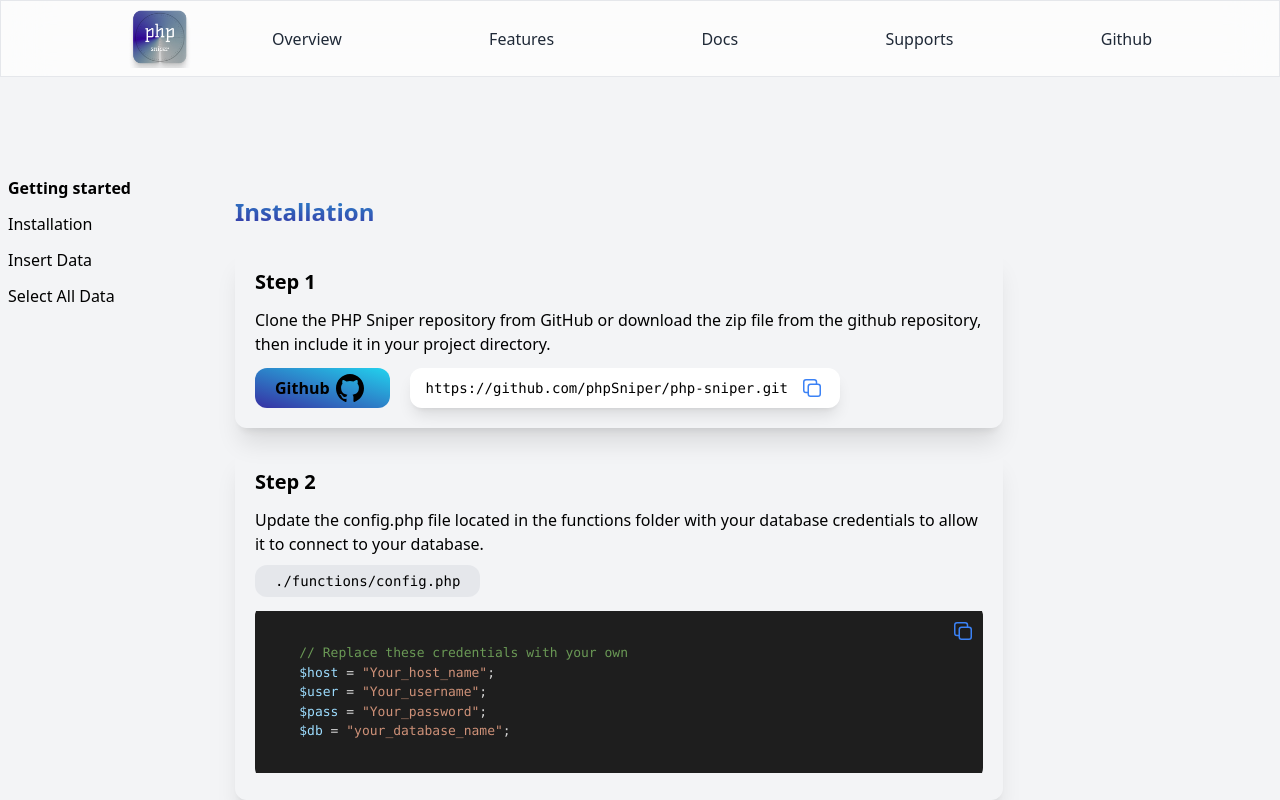
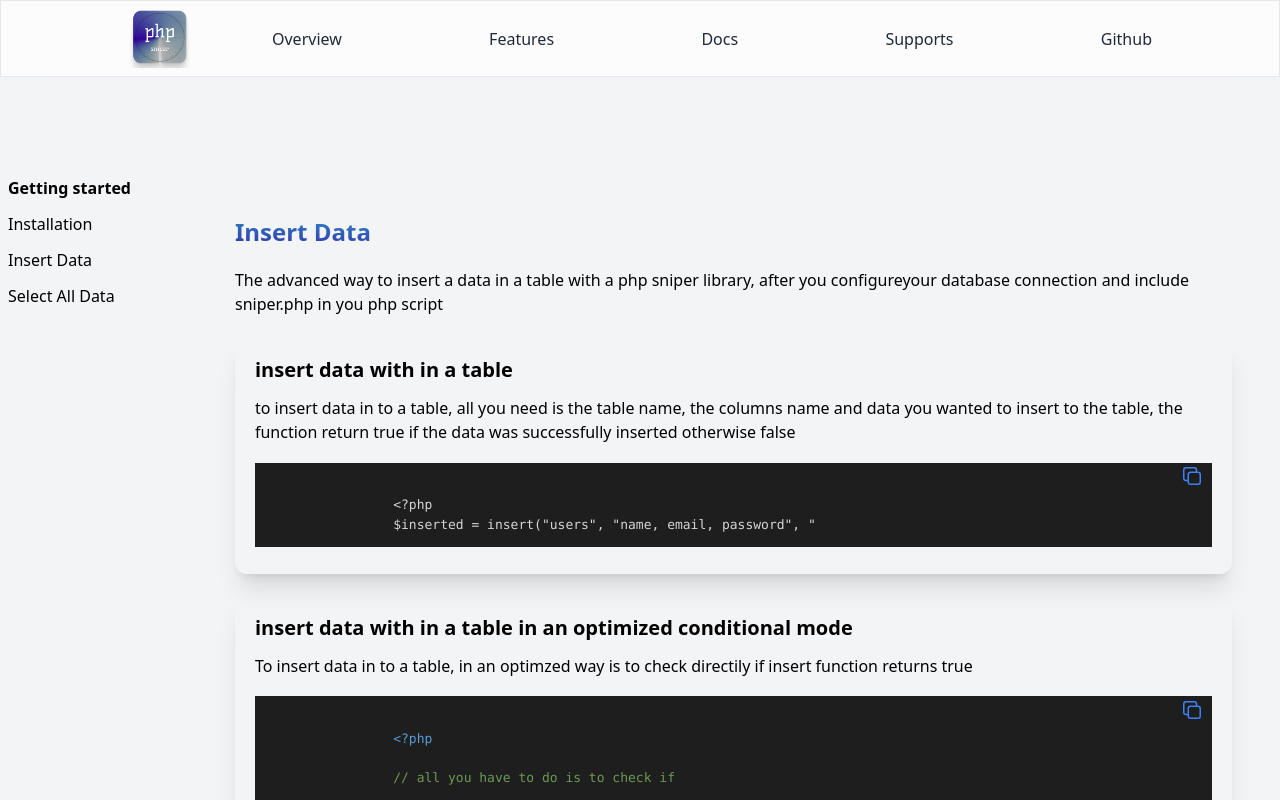
Before and after one commit to soorajlegend/web.phpSniper, a Next.js app: page /docs in a window 1280 px wide. Both pictures are taken after a click on the element "Insert Data". Shown: the top 800 px of the page. Built offline with nearby package versions, Linux system fonts and the light colour scheme.

Commit message:
added details section to docs

```diff
--- /dev/null
+++ b/components/DocsDetails.tsx
@@ -0,0 +1,48 @@
+import React from 'react'
+import GetStarted from './GetStarted'
+import Snippet from './Snippet'
+
+type Props = {
+    data?: {
+        title?: string
+        description?: string
+        examples?: [
+            example?: {
+                title?: string
+                description?: string
+                code?: string
+            }
+        ]
+    }
+}
+
+const DocsDetails = ({ data }: Props) => {
+    console.log(data)
+
+    if (data?.title === 'getStarted') {
+        return <GetStarted />
+    }
+
+
+    return (
+        <div className='px-10 space-y-5 py-10'>
+            <h1 className='text-2xl font-bold gradient-text capitalize'>
+                {data?.title}
+            </h1>
+            <div className='space-y-5' dangerouslySetInnerHTML={{ __html: data?.description || "" }}></div>
+
+            {
+                data?.examples?.map((example, index) => (
+                    <div key={index} className="flex flex-col space-y-3 p-5 shadow-xl rounded-xl w-auto max-w-5xl dark:bg-gray-800">
+                        <h2 className='text-xl font-semibold'>{example?.title}</h2>
+                        <p>{example?.description}</p>
+                        <Snippet code={example?.code || ""} />
+                    </div>
+                ))
+            }
+
+        </div>
+    )
+}
+
+export default DocsDetails
--- a/components/FeaturesBar.tsx
+++ b/components/FeaturesBar.tsx
@@ -1,13 +1,17 @@
 import React from 'react'
 import { functions } from '../store'
 
-const FeaturesBar = () => {
+type Props = {
+    setDetails: (details:{}) => void,
+}
+
+const FeaturesBar = ({setDetails} : Props) => {
   return (
     <div className='flex flex-col space-y-3 md:pt-20'>
         <h1 className='font-bold'>Getting started</h1>
-        <div className="capitalize">installation</div>
+        <div className="capitalize" onClick={() => setDetails({"title": "getStarted"})}>installation</div>
         {
-            functions?.map((each, index) => <div key={index} className="capitalize cursor-pointer">{each?.title}</div>)
+            functions?.map((each, index) => <div key={index} className="capitalize cursor-pointer" onClick={() => setDetails(each)}>{each?.title}</div>)
         }
     </div>
   )
--- a/src/pages/docs.tsx
+++ b/src/pages/docs.tsx
@@ -1,18 +1,20 @@
-import React, { useState } from 'react'
+import React, { useEffect, useState } from 'react'
 import FeaturesBar from '../../components/FeaturesBar'
-import { CheckBadgeIcon, Square2StackIcon } from '@heroicons/react/24/outline'
-import Snippet from '../../components/Snippet';
-import GetStarted from '../../components/GetStarted';
+import DocsDetails from '../../components/DocsDetails';
 
 const docs = () => {
 
+const [details, setDetails] = useState({})
 
+useEffect(() => {
+    setDetails({"title": "getStarted"});
+},[])
 
     return (
         <div className='min-h-screen flex flex-col md:flex-row md:space-x-16 scroll-smooth md:max-w-5xl lg:max-w-7xl mx-auto px-2'>
-            <FeaturesBar />
+            <FeaturesBar setDetails={setDetails} />
             <div className="flex flex-1 flex-col space-y-10 pt-20 md:max-h-[100vh] overflow-y-scroll hide-scrollbar">
-               <GetStarted />
+                <DocsDetails data={details} />
                </div>
         </div>
     )
--- a/store.ts
+++ b/store.ts
@@ -283,19 +283,19 @@ export const functions = [
         ]
     },
     {
-        "title": "select All data",
+        "title": "Select All data",
         "description": `The simplest way to select all data from a table weither with condition or not is using fetch selectAll() function, here is the avaiable parameters that will help you select all the data you need from a table <br />
-        <ol>
+
         <li>1st parameter: the name of the database table</li>
         <li>2nd parameter: the condition (optional), the function will return all if it's null</li>
         <li>3rd parameter: the order_by (optional), the method at which you wanted to fetch the data from database, its null by default  </li>
         <li>4th parameter: the columns you wanted to select(optional), the function will return all columns if it's null</li>
         <li>5th parameter: DISTINCT if you wanted to select distinct data from a table the tun it true otherwise it's false</li>
-        </ol>
+
         `,
         "examples": [
             {
-                "title": "insert data with in a table",
+                "title": "Insert data with in a table",
                 "description": "to insert data in to a table, all you need is the table name, the columns name and data you wanted to insert to the table, the function return true if the data was successfully inserted otherwise false",
                 "code": `
                 <?php
@@ -312,7 +312,7 @@ export const functions = [
                 ?>`
             },
             {
-                "title": "insert data with in a table in an optimized conditional mode",
+                "title": "Insert data with in a table in an optimized conditional mode",
                 "description": "To insert data in to a table, in an optimzed way is to check directily if insert function returns true",
                 "code": `
                 <?php
```
